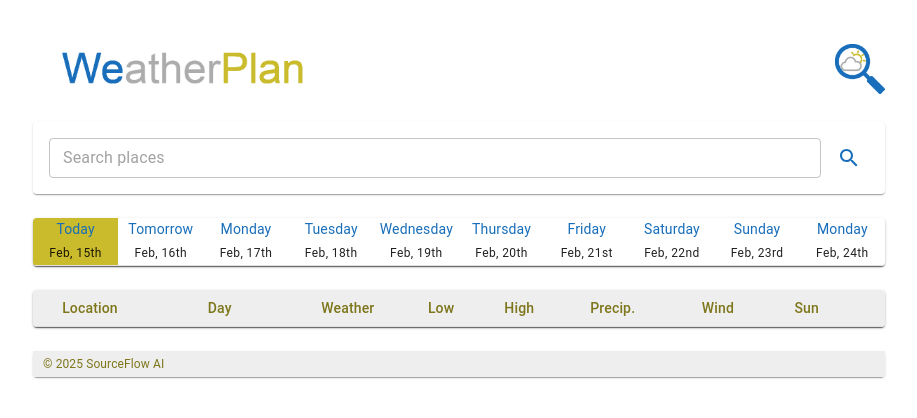
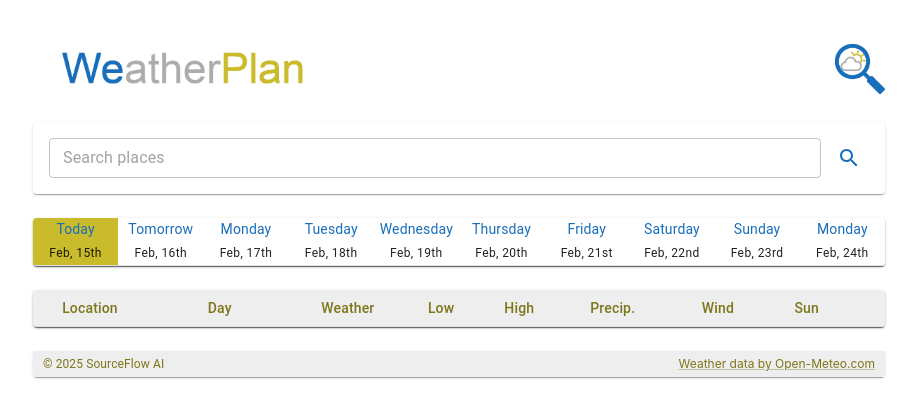
Before and after one commit to dkarlo2/weatherplan-web, a React (Create React App) app: page / in a window 1280 px wide. Shown: the top 418 px of the page, without its empty margins (181-1098 px from the left). Built offline with nearby package versions, Linux system fonts and the light colour scheme.

Commit message:
attribute open meteo

```diff
--- a/src/App.js
+++ b/src/App.js
@@ -1,5 +1,5 @@
 import React, { useState, useEffect } from "react";
-import { Container, Typography, Box, TextField, Table, TableBody, TableCell, TableContainer, TableHead, TableRow, Paper, IconButton, Snackbar, Tooltip } from "@mui/material";
+import { Container, Typography, Box, TextField, Table, TableBody, TableCell, TableContainer, TableHead, TableRow, Paper, IconButton, Snackbar, Tooltip, Link } from "@mui/material";
 import SearchIcon from "@mui/icons-material/Search";
 import RemoveIcon from "@mui/icons-material/Remove";
 import { fetchPlaces } from "./services/placesService";
@@ -337,6 +337,7 @@ const WeatherDashboard = () => {
       <Paper sx={{ p: 0, mb: 0 }}>
         <Box display="flex" justifyContent="space-between" alignItems="center" sx={{backgroundColor: '#eeeeee', p: '4px', pl: '10px', pr: '10px'}}>
           <Typography fontSize="12px" color="#7e761b">&copy; 2025 SourceFlow AI</Typography>
+          <Link fontSize="12px" color="#7e761b" href="https://open-meteo.com/" target="_blank" rel="noopener">Weather data by Open-Meteo.com</Link>
         </Box>
       </Paper>
 
```
